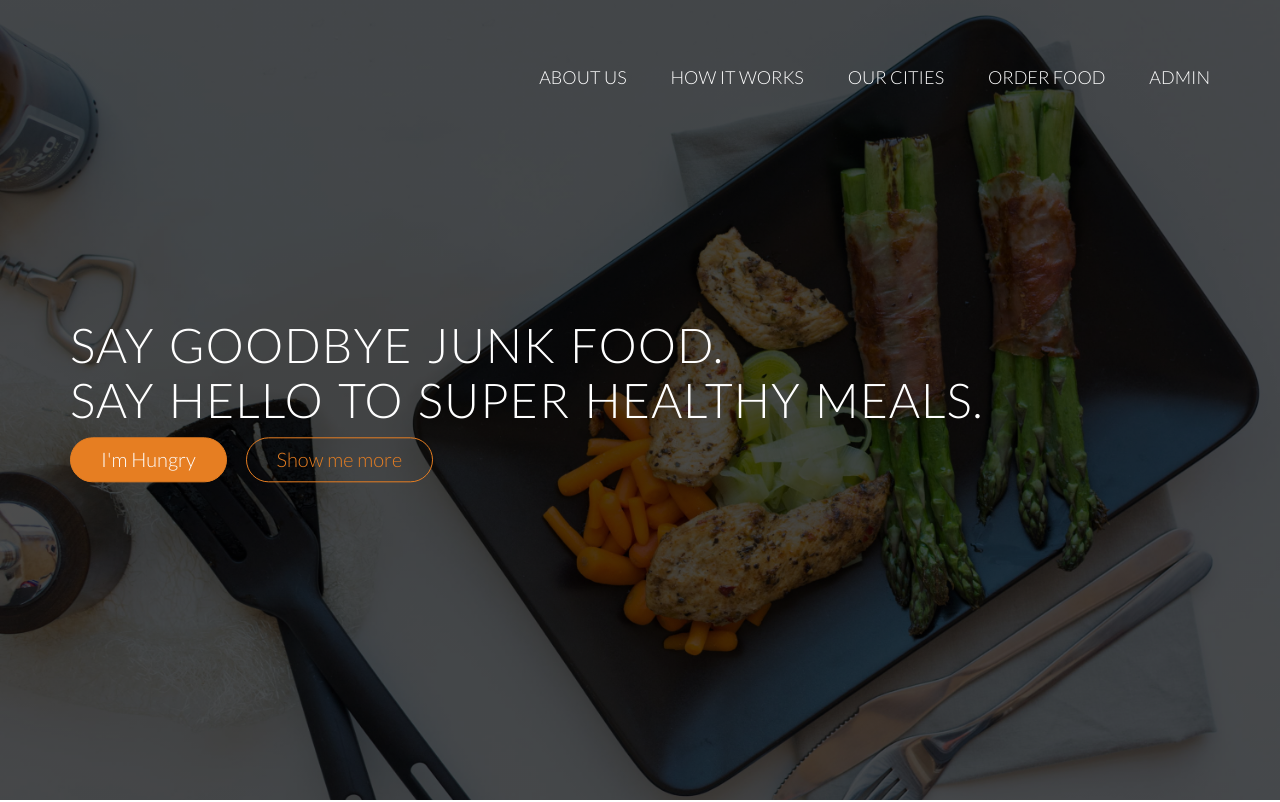
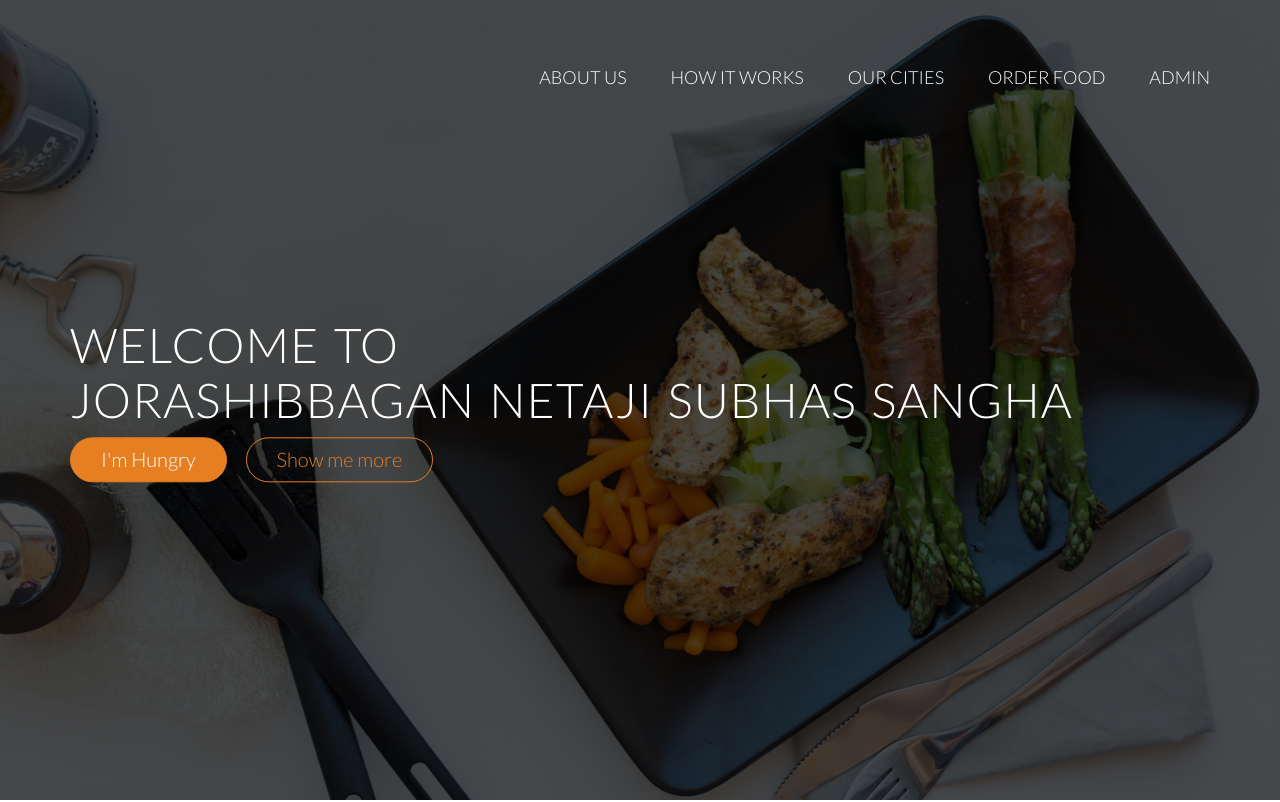
Before and after one commit to Poulami-Adhikary/JNSS-, a plain HTML site: page index.html in a window 1280 px wide. Shown: the top 802 px of the page. Drawn offline with nearby package versions, Linux system fonts and the light colour scheme; files whose address does not match are found by name.

Commit message:
Add files via upload

```diff
--- a/index.html
+++ b/index.html
@@ -1,3 +1,4 @@
+
 <!DOCTYPE html>
 <html lang="en">
     <head>
@@ -38,7 +39,7 @@
                 </div>
             </nav>
             <div class="hero-text-box">
-                <h1>Say goodbye junk food.<br>Say hello to super healthy meals.</h1>
+                <h1>Welcome to<br>Jorashibbagan Netaji Subhas Sangha</h1>
                 <a class="btn btn-full js--scroll-to-plans" href="#" title="Order Now!">I'm Hungry</a>
                 <a class="btn btn-ghost js--scroll-to-start" href="#">Show me more</a>
             </div>
```
